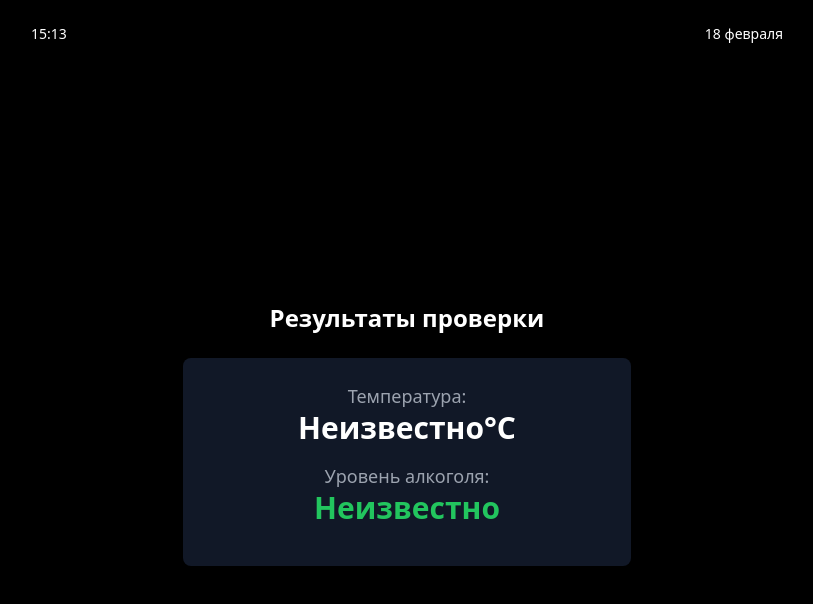
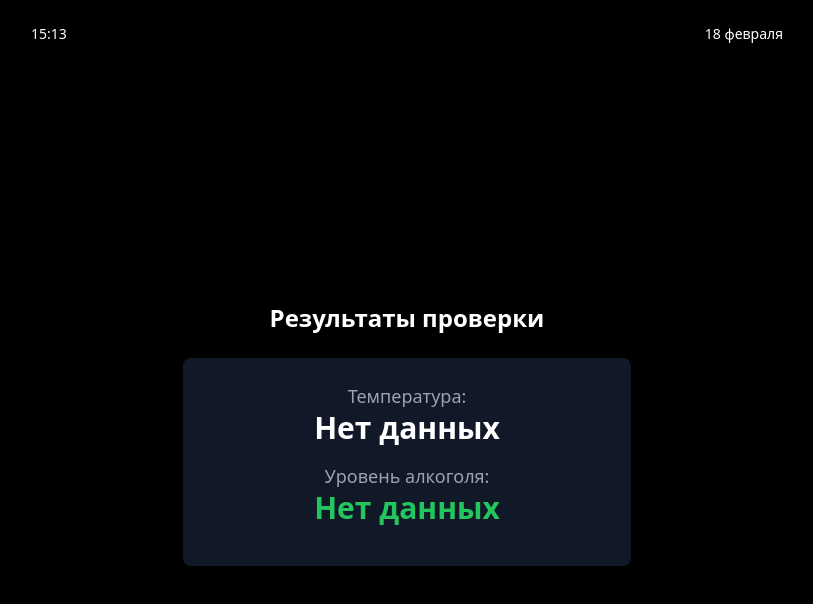
Before and after one commit to kuatovakamila/track-facility-frontend, a React (Vite) app: page /final-results in a window 1280 px wide. Shown: the top 604 px of the page, without its empty margins (233-1046 px from the left). Built offline with nearby package versions, Linux system fonts and the light colour scheme.

Commit message:
Update FinalResults.tsx

```diff
--- a/src/pages/FinalResults.tsx
+++ b/src/pages/FinalResults.tsx
@@ -1,26 +1,31 @@
-import { useNavigate , useLocation } from "react-router-dom";
+import { useNavigate, useLocation } from "react-router-dom";
 import { Header } from "../components/Header";
 import { motion } from "framer-motion";
 import { useEffect } from "react";
-
 
 export default function FinalResults() {
     const navigate = useNavigate();
     const location = useLocation();
 
-    // Extract data passed via navigation state
+    // Retrieve data from location.state or localStorage (as a fallback)
+    const storedTemperature = JSON.parse(localStorage.getItem("finalTemperature") || "null");
+    const storedAlcoholLevel = JSON.parse(localStorage.getItem("finalAlcoholLevel") || "null");
+
     const { temperature, alcoholLevel } = location.state || {
-        temperature: "Неизвестно",
-        alcoholLevel: "Неизвестно",
+        temperature: storedTemperature ?? "Неизвестно",
+        alcoholLevel: storedAlcoholLevel ?? "Неизвестно",
     };
+
     useEffect(() => {
+        console.log("📡 Final Results - received state:", { temperature, alcoholLevel });
+
         const timeout = setTimeout(() => {
             console.log("🔄 Auto-navigating to home after 7 seconds...");
             navigate("/", { replace: true });
-        }, 7000); // 7 seconds delay
+        }, 7000);
 
-        return () => clearTimeout(timeout); // Cleanup to prevent memory leaks
-    }, [navigate]);
+        return () => clearTimeout(timeout);
+    }, [navigate, temperature, alcoholLevel]);
 
     return (
         <div className="min-h-screen bg-black text-white flex flex-col">
@@ -31,17 +36,15 @@ export default function FinalResults() {
                 <div className="w-full max-w-md bg-gray-900 p-6 rounded-lg shadow-md text-center">
                     <div className="mb-4">
                         <p className="text-lg text-gray-400">Температура:</p>
-                        <p className="text-3xl font-bold">{temperature}°C</p>
+                        <p className="text-3xl font-bold">{temperature !== "Неизвестно" ? `${temperature}°C` : "Нет данных"}</p>
                     </div>
                     <div className="mb-4">
                         <p className="text-lg text-gray-400">Уровень алкоголя:</p>
                         <p className={`text-3xl font-bold ${alcoholLevel === "Пьяный" ? "text-red-500" : "text-green-500"}`}>
-                            {alcoholLevel}
+                            {alcoholLevel !== "Неизвестно" ? alcoholLevel : "Нет данных"}
                         </p>
                     </div>
                 </div>
-
-
             </motion.div>
         </div>
     );
```
